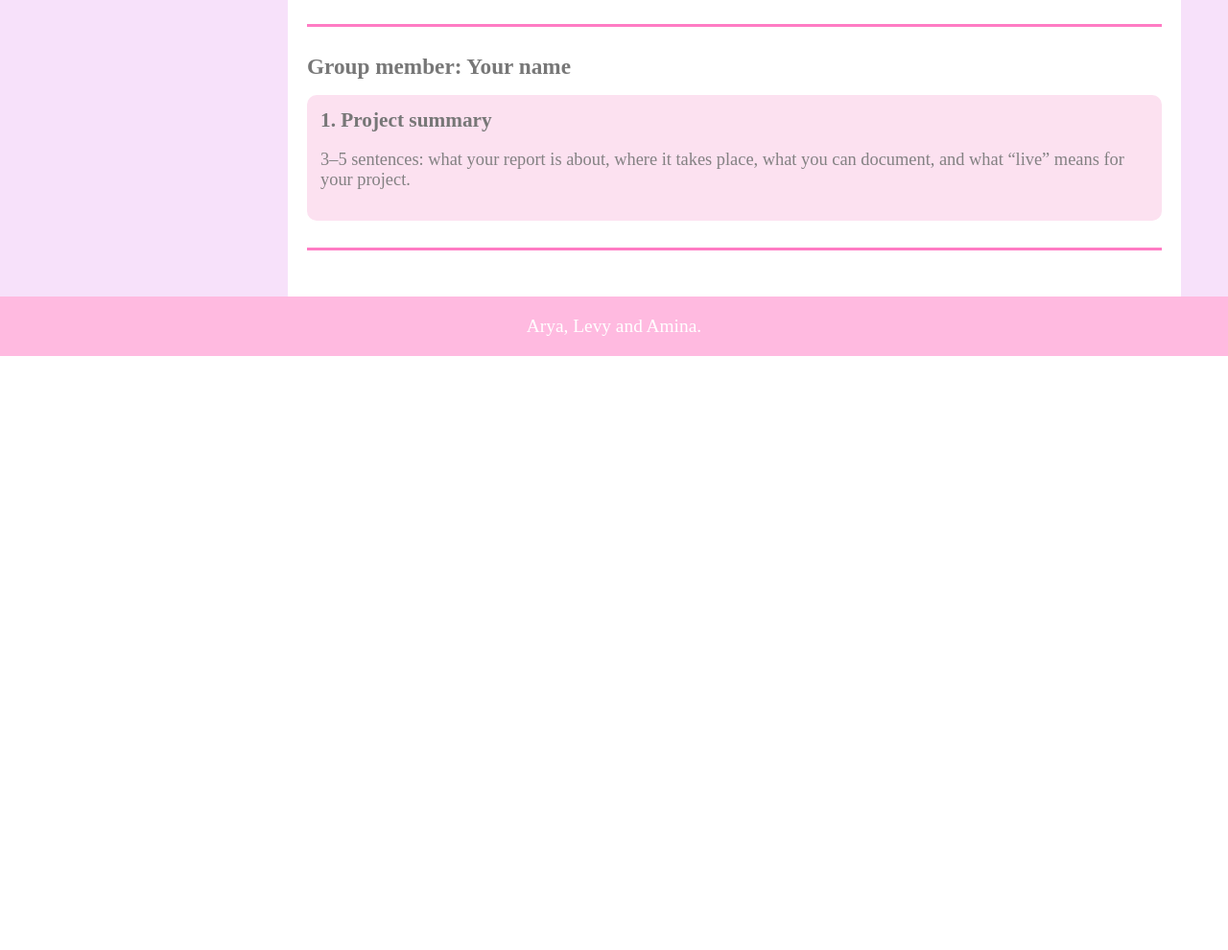
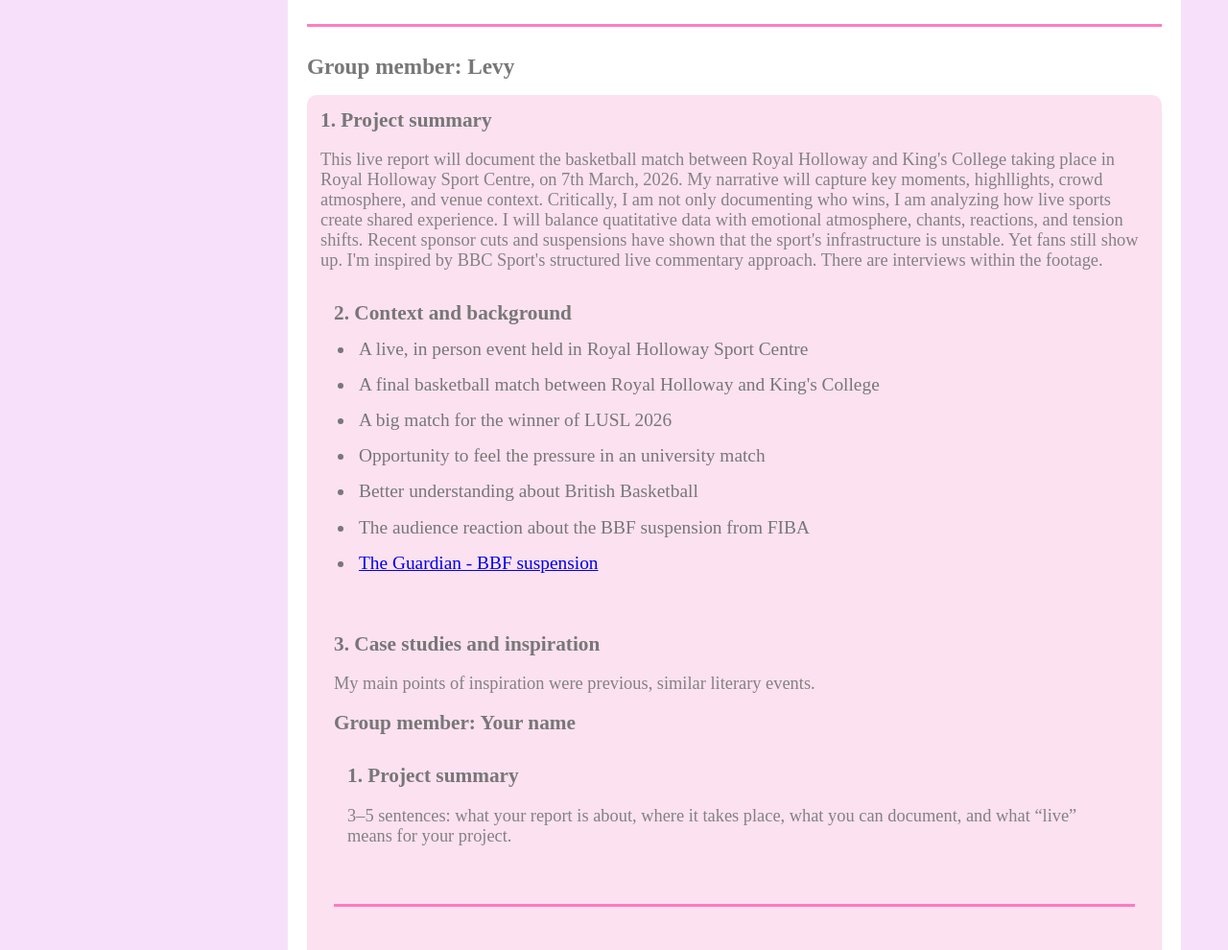
Before and after one commit to AminaMNuhu/MA2800-, a plain HTML site: page research.html in a window 1280 px wide. Shown: the part 2997-3987 px from the top of the page at 96% size. Before the commit the page ends 3368 px from the top, so only its background shows below. Drawn offline with Linux system fonts and the light colour scheme; files whose address does not match are found by name.

Commit message:
Update research.html

```diff
--- a/research.html
+++ b/research.html
@@ -151,6 +151,35 @@
 
  <hr class="divider">
 
+		<h2 class="member-name">Group member: Levy</h2>
+       <div class="research-section">
+        <h2>1. Project summary</h2>
+        <p class="small">
+         This live report will document the basketball match between Royal Holloway and King's College taking place in Royal Holloway Sport Centre, on 7th March, 2026. My narrative will capture key moments, highllights, crowd atmosphere, and venue context. Critically, I am not only documenting who wins, I am analyzing how live sports create shared experience. I will balance quatitative data with emotional atmosphere, chants, reactions, and tension shifts. Recent
+         sponsor cuts and suspensions have shown that the sport's infrastructure is unstable. Yet fans still show up. I'm inspired by BBC Sport's structured live commentary approach.
+         There are interviews within the footage.
+        </p>
+        <div class="research-section">
+        <h2>2. Context and background</h2>
+        <ul class="clean">
+          <li> A live, in person event held in Royal Holloway Sport Centre</li>
+          <li> A final basketball match between Royal Holloway and King's College </li>
+          <li> A big match for the winner of LUSL 2026 </li>
+          <li> Opportunity to feel the pressure in an university match</li>
+          <li> Better understanding about British Basketball</li>
+          <li> The audience reaction about the BBF suspension from FIBA</li>
+          <li> <a href="https://www.theguardian.com/sport/2025/oct/15/british-mens-basketball-team-suspended-to-leave-funding-in-peril" target="_blank"> The Guardian - BBF suspension </a></li>
+        </ul>
+      </div>
+      <div class="research-section">
+        <h2>3. Case studies and inspiration</h2>
+        <p class="small">
+          My main points of inspiration were previous, similar literary events.
+        </p>
+
+        <div class="two-col">
+      </div>
+
 	  <h2 class="member-name">Group member: Your name</h2>
 
       <div class="research-section">
```
